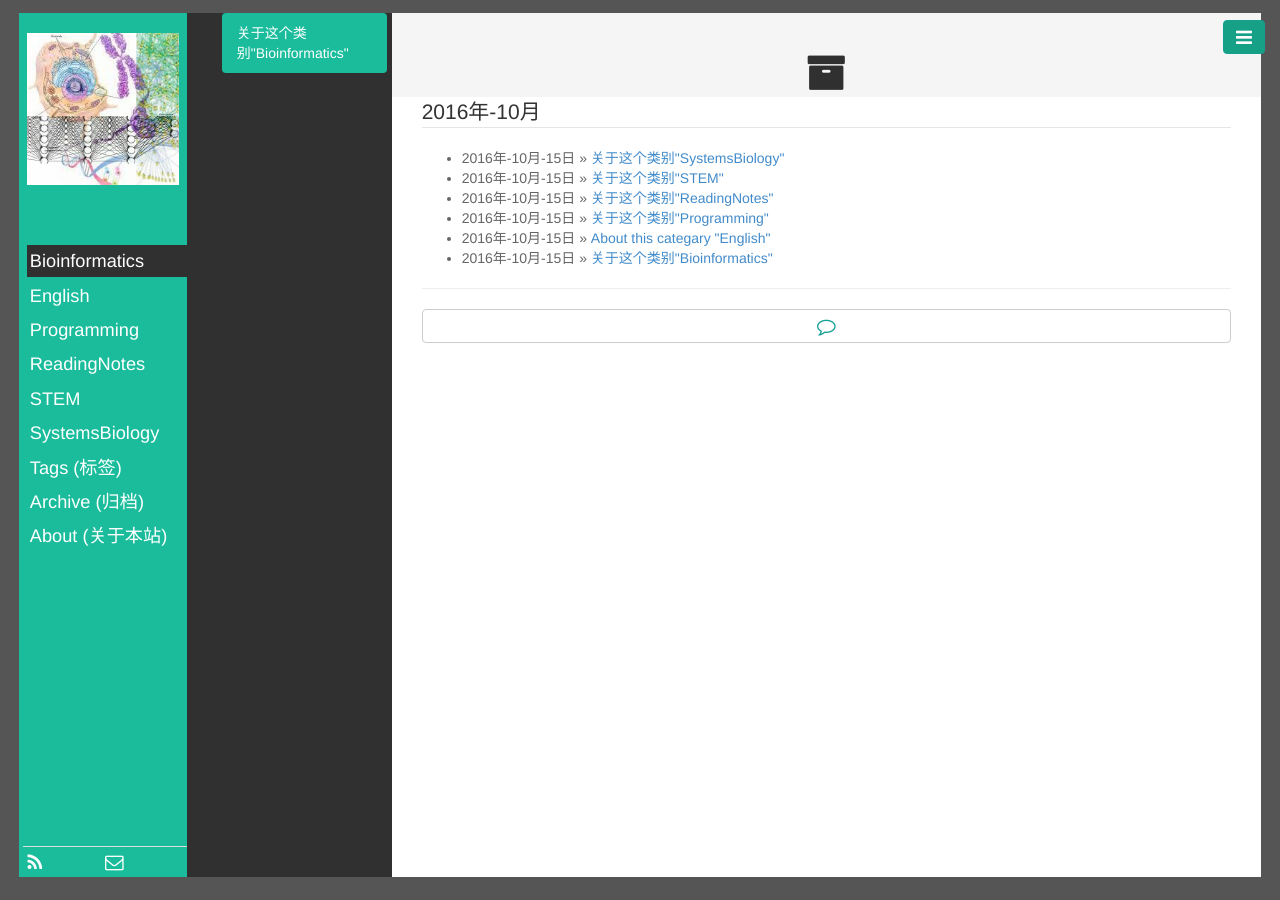
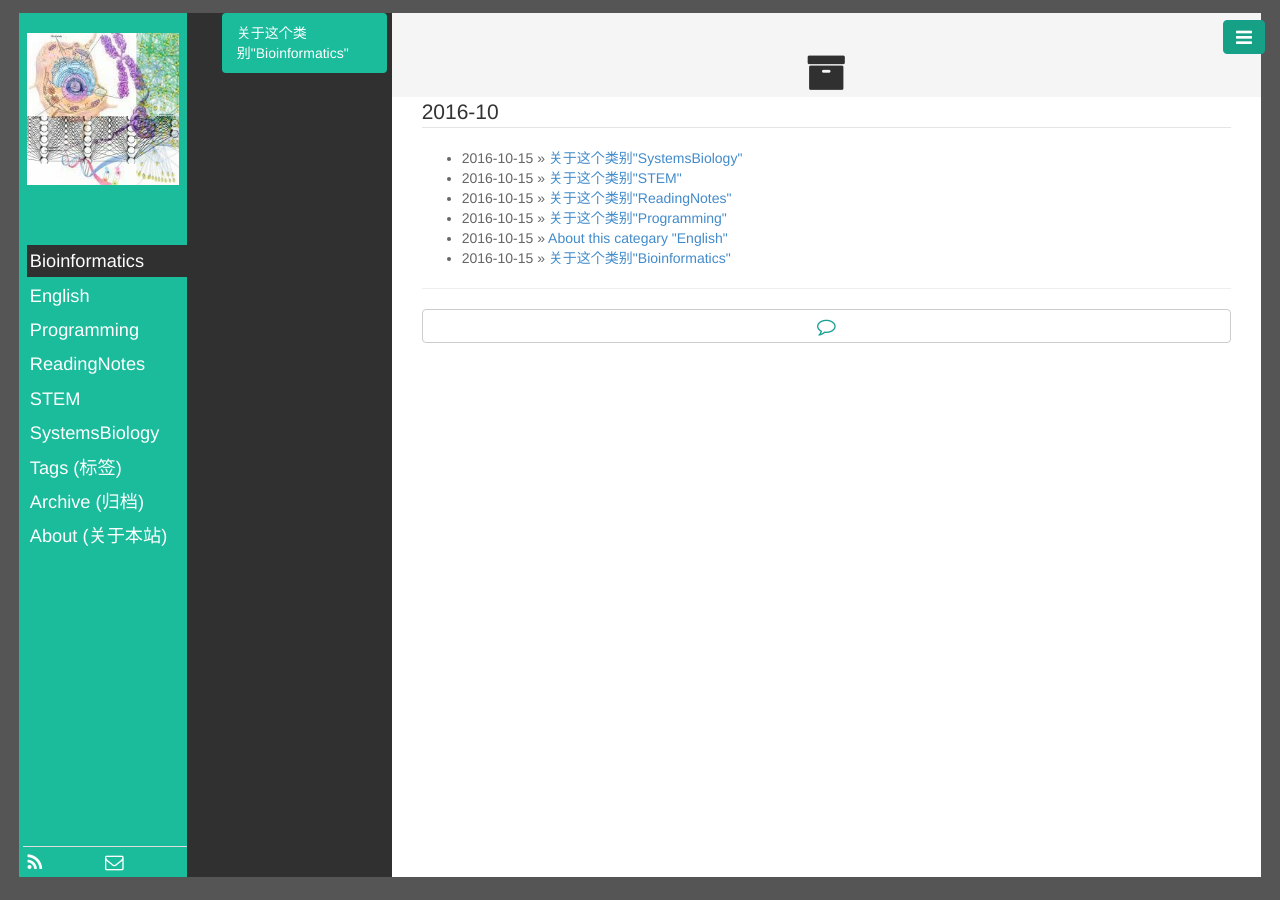
Before and after one commit to CTLife/CTLife.github.io, a Jekyll site: the page built from pages/archive.html, in a window 1280 px wide. Built offline with Jekyll 4.4.1, drawn with Linux system fonts in a browser that asks for light colours; Markdown is read by kramdown in place of the engine named in the settings.

Commit message:
Update archive.html

```diff
--- a/pages/archive.html
+++ b/pages/archive.html
@@ -12,10 +12,10 @@
     {% capture next_month %}{{ post.previous.date | date: "%m" }}{% endcapture %}
 
     {% if forloop.first %}
-      <legend id="{{this_year}}-{{this_month}}">{{this_year}}年-{{this_month}}月</legend>
+      <legend id="{{this_year}}-{{this_month}}">{{this_year}}-{{this_month}}</legend>
       <ul>
     {% endif %}
-    <li><span>{{ post.date | date: "%Y年-%m月-%d日" }}</span> &raquo;
+    <li><span>{{ post.date | date: "%Y-%m-%d" }}</span> &raquo;
       <a class="pjaxlink" href="{{ post.url }}">{{ post.title }}</a>
     </li>
 
@@ -24,12 +24,12 @@
     {% else %}
       {% if this_year != next_year %}
         </ul>
-        <legend id="{{next_year}}-{{next_month}}">{{next_year}}年-{{next_month}}月</legend>
+        <legend id="{{next_year}}-{{next_month}}">{{next_year}}-{{next_month}}</legend>
         <ul>
       {% else %}
         {% if this_month != next_month %}
         </ul>
-        <legend id="{{next_year}}-{{next_month}}">{{next_year}}年-{{next_month}}月</legend>
+        <legend id="{{next_year}}-{{next_month}}">{{next_year}}-{{next_month}}</legend>
         <ul>
         {% endif %}
       {% endif %}
```
